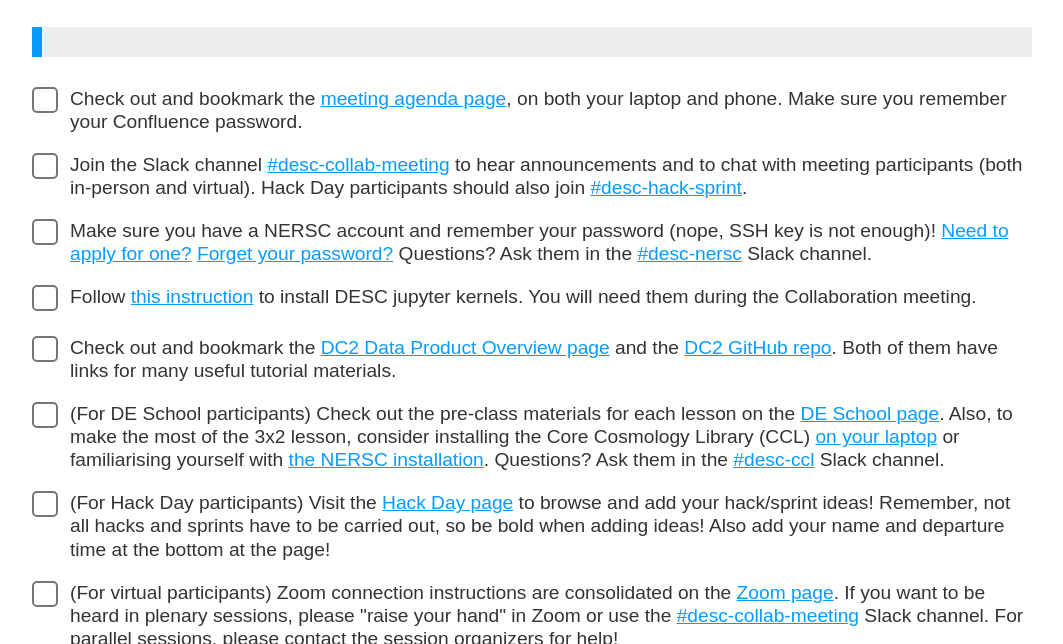
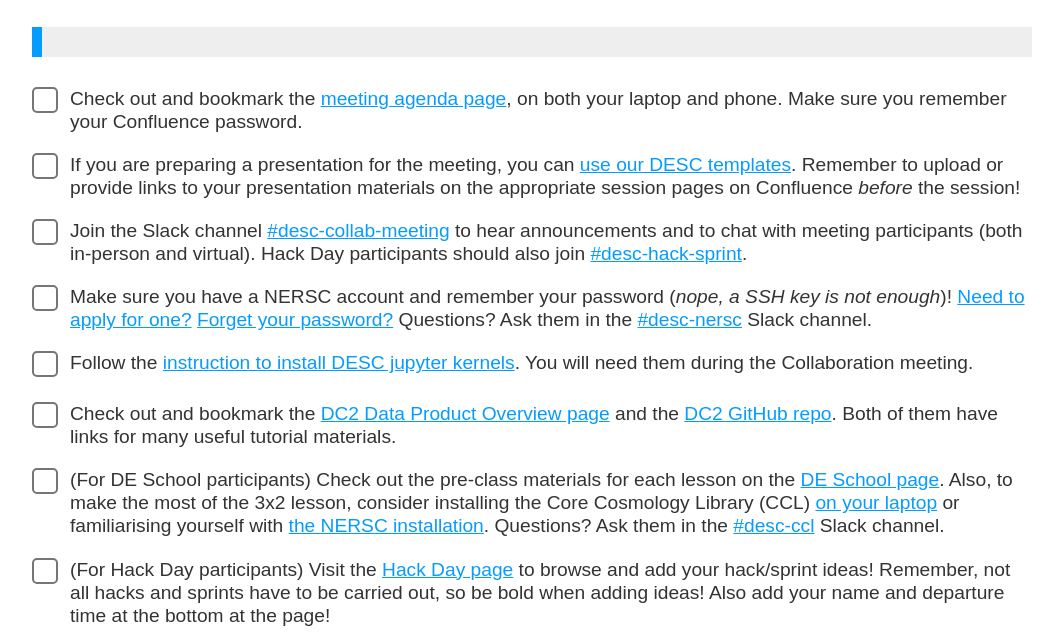
Before and after one commit to yymao/pre-meeting-checklist, a plain HTML site: page index.html in a window 1280 px wide. Shown: the part 101-745 px from the top of the page, without its empty margins (108-1171 px from the left). Drawn offline with nearby package versions, Linux system fonts and the light colour scheme.

Commit message:
add more items

```diff
--- a/index.html
+++ b/index.html
@@ -101,6 +101,16 @@
       <div class="box">
         <input type="checkbox">
       </div>
+      <div class="text">If you are preparing a presentation for the meeting, you can
+        <a href="https://confluence.slac.stanford.edu/x/hwobCw" title="link to Confluence">use our DESC templates</a>. Remember to upload or provide links to your presentation materials on the appropriate session
+        pages on Confluence <em>before</em> the session!
+      </div>
+    </div>
+
+    <div class="item">
+      <div class="box">
+        <input type="checkbox">
+      </div>
       <div class="text">Join the Slack channel
         <a href="https://lsstc.slack.com/messages/C90AMAG80/" title="link to LSSTC Slack">#desc-collab-meeting</a> to hear announcements and to chat with meeting participants (both in-person and virtual).
         Hack Day participants should also join
@@ -111,7 +121,7 @@
       <div class="box">
         <input type="checkbox">
       </div>
-      <div class="text">Make sure you have a NERSC account and remember your password (nope, SSH key is not enough)!
+      <div class="text">Make sure you have a NERSC account and remember your password (<em>nope, a SSH key is not enough</em>)!
         <a href="https://confluence.slac.stanford.edu/x/mgRTD" title="link to Confluence">Need to apply for one?</a>
         <a href="https://nim.nersc.gov/forgotpass.php">Forget your password?</a>
         Questions? Ask them in the
@@ -124,7 +134,7 @@
         <input type="checkbox">
       </div>
       <div class="text">Follow
-        <a href="https://confluence.slac.stanford.edu/x/1_ubDQ" title="link to Confluence">this instruction</a> to install DESC jupyter kernels. You will need them during the Collaboration meeting.
+        the <a href="https://confluence.slac.stanford.edu/x/1_ubDQ" title="link to Confluence">instruction to install DESC jupyter kernels</a>. You will need them during the Collaboration meeting.
       </div>
     </div>
 
@@ -143,9 +153,8 @@
       <div class="box">
         <input type="checkbox">
       </div>
-      <div class="text">(For DE School participants) Check out the pre-class materials for each lesson on the <a href="https://confluence.slac.stanford.edu/x/zHXVDQ">DE School page</a>.
-        Also, to make the most of the 3x2 lesson, consider installing the Core Cosmology Library
-        (CCL)
+      <div class="text">(For DE School participants) Check out the pre-class materials for each lesson on the
+        <a href="https://confluence.slac.stanford.edu/x/zHXVDQ">DE School page</a>. Also, to make the most of the 3x2 lesson, consider installing the Core Cosmology Library (CCL)
         <a href="https://github.com/LSSTDESC/CCL/blob/master/README.md#installation" title="link to GitHub">on your laptop</a>
         or familiarising yourself with
         <a href="https://github.com/LSSTDESC/CCL/wiki/Using-and-Installing-CCL-on-NERSC" title="link to GitHub">the NERSC installation</a>. Questions? Ask them in the
@@ -221,7 +230,7 @@
   <script src="https://cdnjs.cloudflare.com/ajax/libs/jquery/3.3.1/jquery.min.js"></script>
   <script src="https://cdn.jsdelivr.net/npm/js-cookie@2/src/js.cookie.min.js"></script>
   <script>
-    const cookie_key = "lsst_desc_pre_meeting_checklist_cmu2018_test2";
+    const cookie_key = "lsst_desc_pre_meeting_checklist_cmu2018_test3";
 
     const get_progress = function () {
       return (1 + 99 / $("input").length * $("input:checked").length);
```
